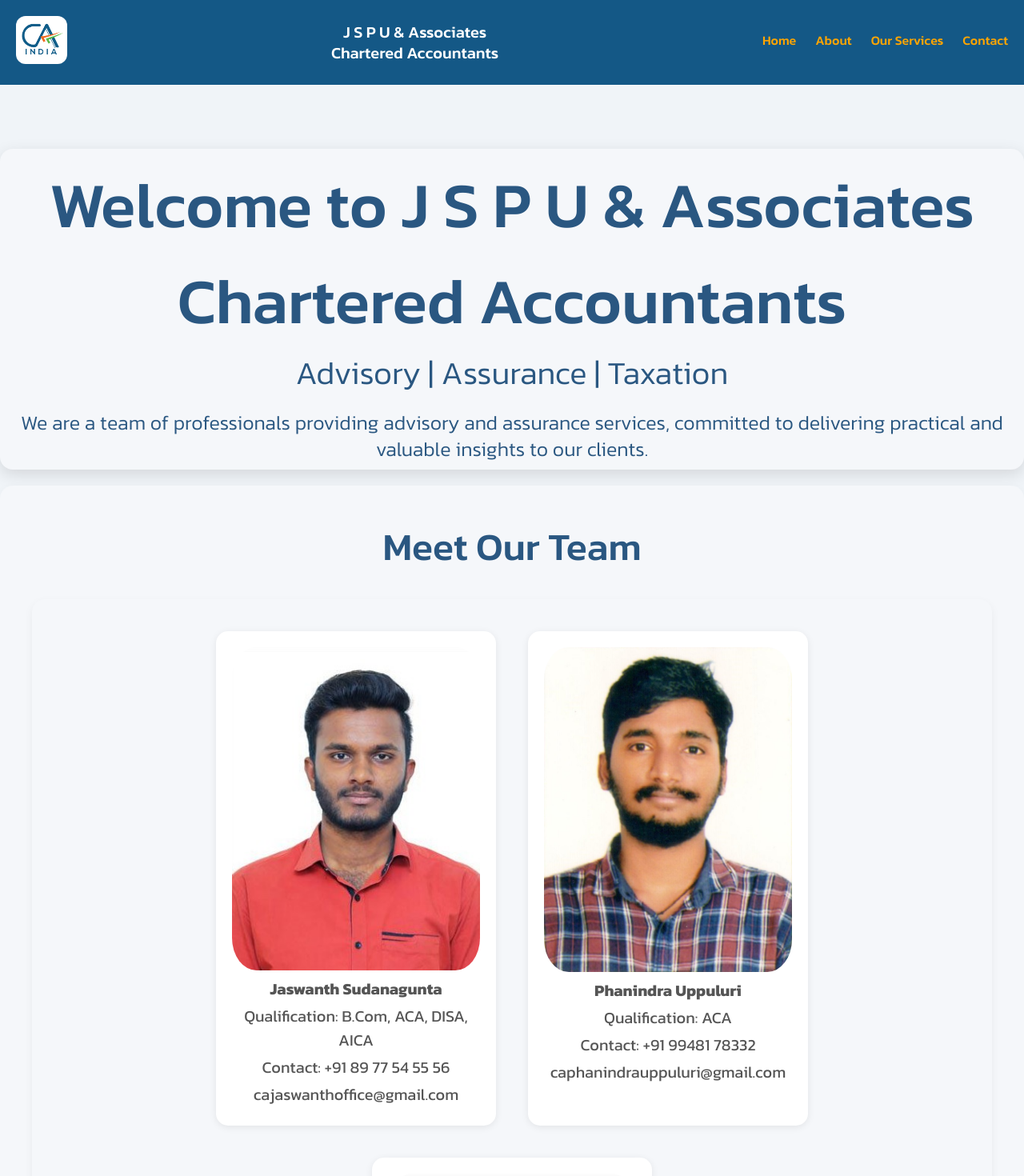
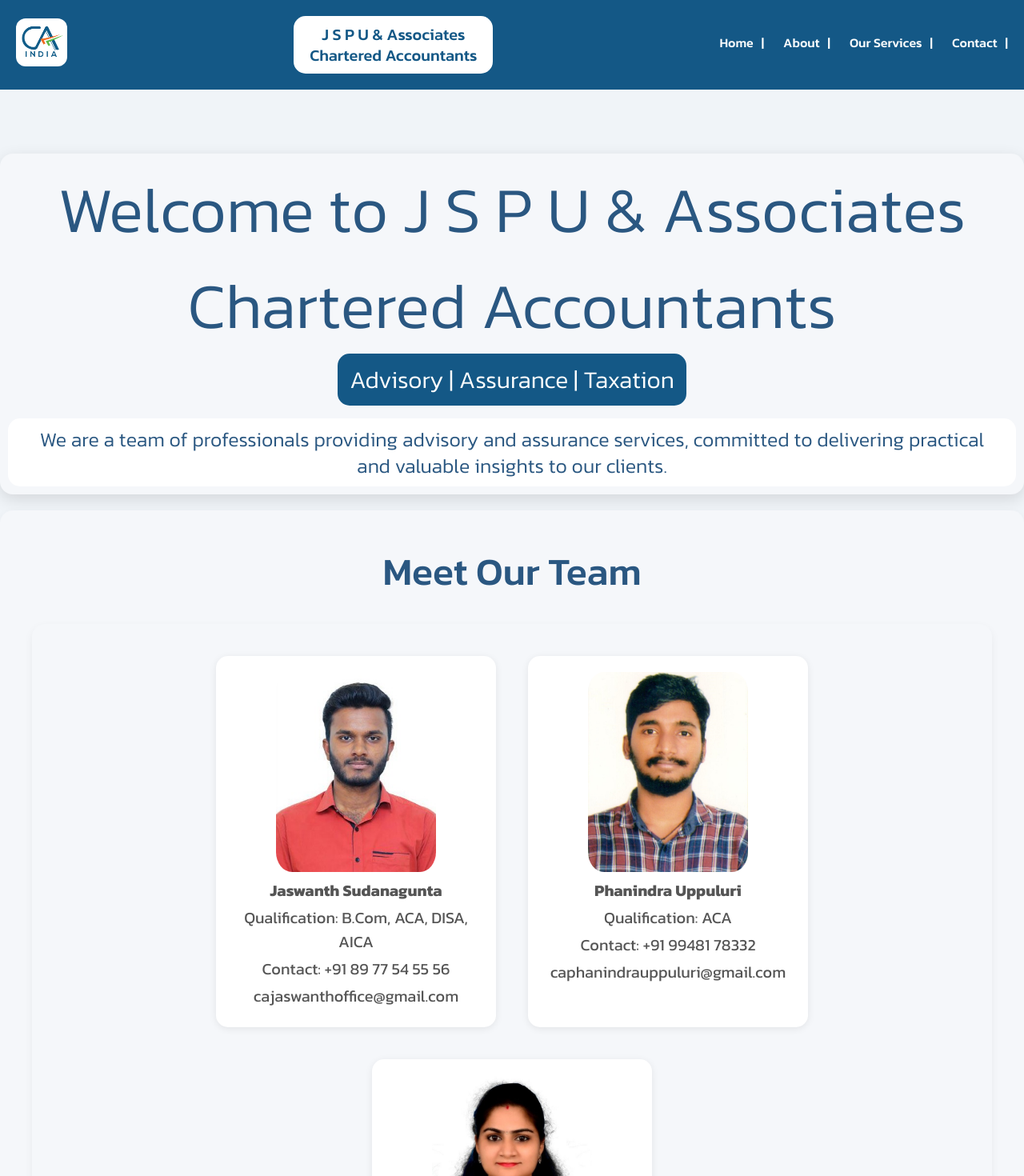
Before and after one commit to sainaveen-99/JSPU, a React (Create React App) app: page / in a window 1280 px wide. Shown: the top 1470 px of the page at 80% size. Built offline with nearby package versions, Linux system fonts and the light colour scheme; a web font is replaced by a local one.

Commit message:
updated Navbar, images, and home content

```diff
--- a/src/home.css
+++ b/src/home.css
@@ -38,12 +38,14 @@
 }
 
 .card img {
+  width: 100%;
+  max-width: 200px;
+  height: auto;
+  aspect-ratio: 4 / 5; /* maintains consistent ratio */
+  border-radius: 10%;
+  object-fit: cover;
   display: block;
   margin: 0 auto 8px auto;
-  max-width: 100%;
-  height: auto;
-  border-radius: 10%;
-  object-fit: cover;
 }
 
 .card h3 {
@@ -71,12 +73,17 @@ h1,
 .welcome-header {
   font-size: 80px;
   color: #2a5781;
-  font-weight: 500;
+  font-weight: 300;
 }
 
 .tools1 {
-  font-size: 40px;
+  font-size: 30px;
   font-weight: 300;
+  color: white; /* border color and thickness */
+  background-color: #145886; /* light gray fill */
+  border-radius: 15px; /* rounded corners */
+  padding: 10px 15px; /* spacing inside the box */
+  display: inline-block; /* prevents full-width block */
 }
 
 .tools2 {
--- a/src/navbar.css
+++ b/src/navbar.css
@@ -32,8 +32,12 @@ h3 {
   font-size: 20px;
   font-family: "Kanit", sans-serif;
   font-weight: 500;
+  background-color: white;
+  border-radius: 15px;
+  padding: 10px 20px;
   line-height: 1.3;
-  color: white;
+  color: #145886;
+  margin: 0; /* Reset margin */
 }
 
 .navbar-links {
@@ -43,7 +47,7 @@ h3 {
 
 .nav-link {
   text-decoration: none;
-  color: orange;
+  color: white;
   font-weight: 500;
   font-size: 16px;
   padding-bottom: 4px;
@@ -52,8 +56,15 @@ h3 {
 }
 
 .nav-link:hover {
+  color: yellow;
+  border-bottom: 2px solid orange;
+}
+
+.navbar-links .nav-link::after {
+  content: "|";
   color: white;
-  border-bottom: 2px solid yellow;
+  margin-left: 10px;
+  pointer-events: none; /* prevents hover */
 }
 
 /* Mobile Responsive */
```
